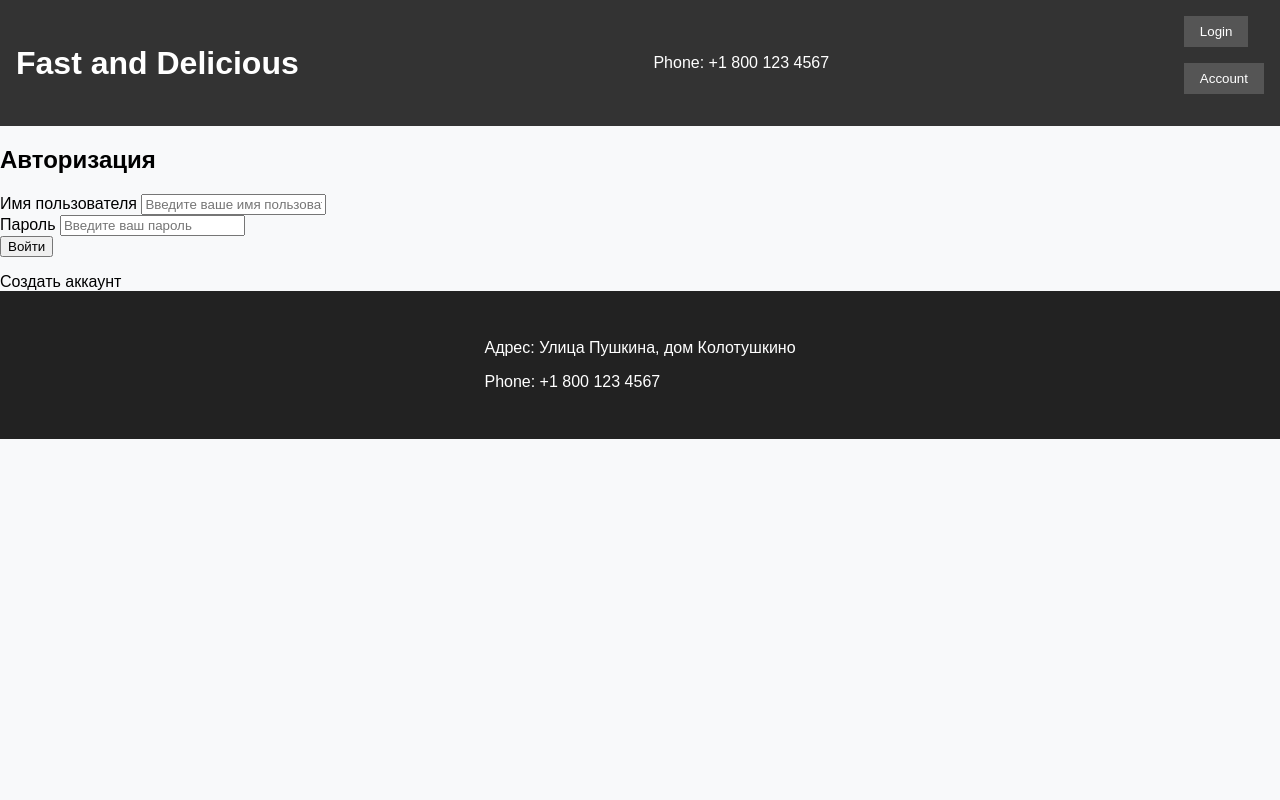
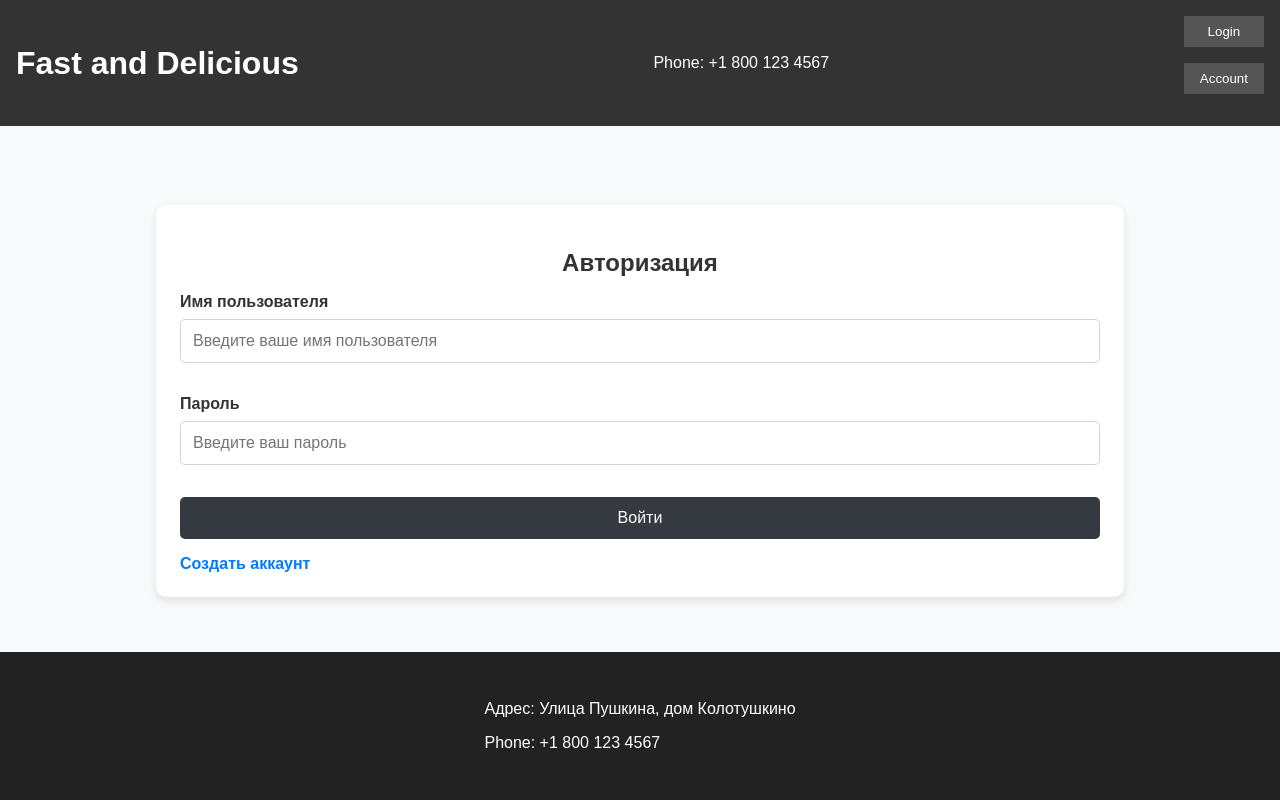
Before and after one commit to AdoninAA/Fast-and-Delicious, a Django app: page /user/login/ in a window 1280 px wide. Run offline with Django 5.2, Linux system fonts and the light colour scheme.

Commit message:
Some front

```diff
--- a/fast_and_delicious/static/css/HeaderFooter.css
+++ b/fast_and_delicious/static/css/HeaderFooter.css
@@ -1,10 +1,17 @@
 
-body {
+html, body {
     font-family: Arial, sans-serif;
     background-color: #f8f9fa;
     margin: 0;
     padding: 0;
+    height: 100%;
+}
 
+
+.page-container {
+    display: flex;
+    flex-direction: column;
+    min-height: 100vh; /* Устанавливает минимальную высоту для контейнера страницы, чтобы он занимал всю высоту экрана */
 }
 
 .header-container, .footer-container {
--- /dev/null
+++ b/fast_and_delicious/static/css/login.css
@@ -0,0 +1,120 @@
+/* Общие стили для страницы */
+html {
+    scroll-behavior: smooth;
+    font-family: Arial, sans-serif;
+}
+
+.content {
+    flex: 1; /* Позволяет основному контенту занимать доступное пространство */
+    display: flex;
+    justify-content: center;
+    align-items: center
+}
+
+/* Контейнер и форма авторизации */
+.container {
+    min-width: 1000px;
+}
+
+.bg-white {
+    background-color: #ffffff;
+    border-radius: 10px;
+    box-shadow: 0 4px 8px rgba(0, 0, 0, 0.1);
+    padding: 1.5rem;
+}
+
+.rounded {
+    border-radius: 10px;
+}
+
+.custom-shadow {
+    box-shadow: 0 4px 8px rgba(0, 0, 0, 0.1);
+}
+
+.mt-5 {
+    margin-top: 3rem;
+}
+
+.mb-4 {
+    margin-bottom: 1.5rem;
+}
+
+.mx-3 {
+    margin-left: 1rem;
+    margin-right: 1rem;
+}
+
+/* Стили для заголовка */
+h2.text-center {
+    text-align: center;
+    color: #333;
+    font-size: 24px;
+    font-weight: bold;
+    margin-bottom: 1rem;
+}
+
+/* Стили для формы авторизации */
+form {
+    display: flex;
+    flex-direction: column;
+    gap: 1rem;
+}
+
+.form-label {
+    display: block;
+    margin-bottom: 0.5rem;
+    font-weight: bold;
+    color: #333;
+}
+
+.form-control {
+    display: block;
+    width: 100%;
+    padding: 0.75rem;
+    border: 1px solid #ced4da;
+    border-radius: 5px;
+    font-size: 1rem;
+    color: #495057;
+    transition: border-color 0.3s ease, box-shadow 0.3s ease;
+}
+
+.form-control:focus {
+    border-color: #80bdff;
+    outline: 0;
+    box-shadow: 0 0 0 0.2rem rgba(38, 143, 255, 0.25);
+}
+
+.mb-3 {
+    margin-bottom: 1rem;
+}
+
+/* Кнопка */
+.btn-dark {
+    background-color: #343a40;
+    color: #ffffff;
+    border: none;
+    padding: 0.75rem 1.25rem;
+    border-radius: 5px;
+    font-size: 1rem;
+    cursor: pointer;
+    transition: background-color 0.3s ease, transform 0.3s ease;
+    text-align: center;
+}
+
+.btn-dark:hover {
+    background-color: #23272b;
+    transform: scale(1.05);
+}
+
+/* Стили для ссылки "Создать аккаунт" */
+.mt-3 a {
+    color: #007bff;
+    text-decoration: none;
+    font-size: 1rem;
+    font-weight: bold;
+}
+
+.mt-3 a:hover {
+    text-decoration: underline;
+    color: #0056b3;
+}
--- a/fast_and_delicious/templates/base.html
+++ b/fast_and_delicious/templates/base.html
@@ -5,8 +5,11 @@
     <title>{% block title %}Fast and Delicious{% endblock %}</title>
     {% load static %}
     <link rel="stylesheet" href="{% static 'css/HeaderFooter.css' %}">
+    {% block extra_head %}
+    {% endblock %}
 </head>
 <body>
+    <div class = "page-container" >
         <header>
             <div class="header-container">
                 <div class="logo">
@@ -26,7 +29,7 @@
             </div>
         </header>
 
-    <main>
+        <main class="content">
 
             {% block content %}
             <!-- Content will go here -->
@@ -41,5 +44,6 @@
                 </div>
             </div>
         </footer>
+    </div>
 </body>
 </html>
--- a/fast_and_delicious/users/templates/users/login.html
+++ b/fast_and_delicious/users/templates/users/login.html
@@ -1,9 +1,15 @@
 {% extends "base.html" %}
+
+
 {% load static %}
+
+{% block extra_head %}
+<link rel="stylesheet" href="{% static 'css/login.css' %}">
+{% endblock %}
 
 {% block modal_cart %}
 {% include "includes/cart_button.html" %}
-{% endblock  %}
+{% endblock %}
 
 {% block content %}
 <div class="row">
@@ -11,33 +17,26 @@
         <div class="row justify-content-center">
             <div class="col-md-6 bg-white p-4 mb-4 mx-3 rounded custom-shadow">
                 <h2 class="text-center mb-4">Авторизация</h2>
-                <form  action="{% url "user:login" %}" method="post">
+                <form action="{% url 'users:login' %}" method="post">
                     {% csrf_token %}
                     {% if request.GET.next %}
-                        <input type="hidden" name="next" value={{request.GET.next}}>
+                        <input type="hidden" name="next" value="{{ request.GET.next }}">
                     {% endif %}
                     <div class="mb-3">
                         <label for="id_username" class="form-label">Имя пользователя</label>
-                        <input type="text" class="form-control"
-                        value="{% if form.username.value %}{{ form.username.value }}{% endif %}"
-                        name="username" id="id_username"
-                        placeholder="Введите ваше имя пользователя"
-                        required>
+                        <input type="text" class="form-control" value="{{ form.username.value|default_if_none:'' }}" name="username" id="id_username" placeholder="Введите ваше имя пользователя" required>
                     </div>
                     <div class="mb-3">
                         <label for="id_password" class="form-label">Пароль</label>
-                        <input type="password" class="form-control" name="password" id="id_password"
-                        placeholder="Введите ваш пароль" required>
+                        <input type="password" class="form-control" name="password" id="id_password" placeholder="Введите ваш пароль" required>
                     </div>
-
-
                     <button type="submit" class="btn btn-dark btn-block">Войти</button>
                 </form>
                 <div class="mt-3">
-                    <a href="{% url "user:registration" %}">Создать аккаунт</a>
+                    <a href="{% url 'users:registration' %}">Создать аккаунт</a>
                 </div>
             </div>
         </div>
     </div>
 </div>
-{% endblock  %}
+{% endblock %}
```
Also changed, not shown: fast_and_delicious/static/css/profile.css (added, +189 -0 lines), fast_and_delicious/users/templates/users/profile.html (+11 -4 lines), fast_and_delicious/db.sqlite3. Lines whose indentation alone changed are shown as unchanged.
